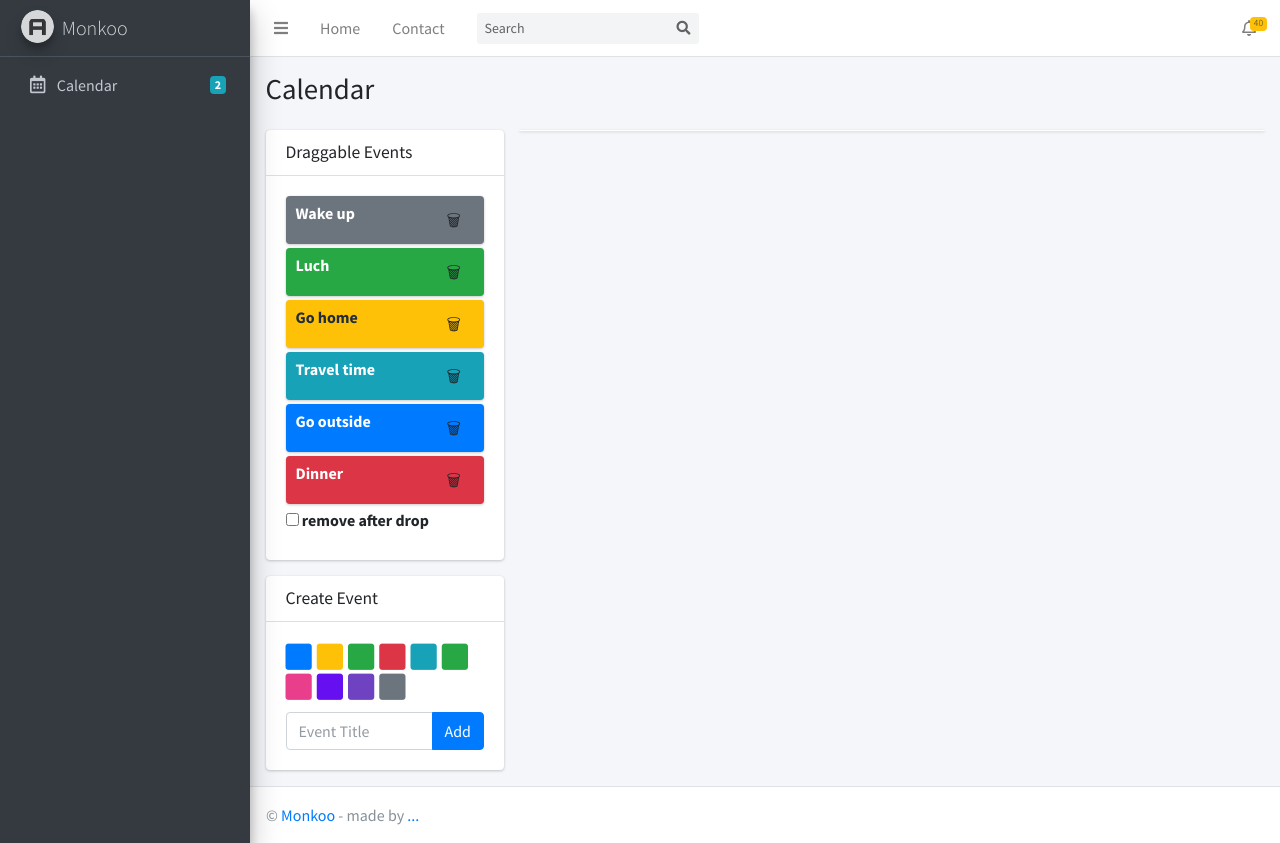
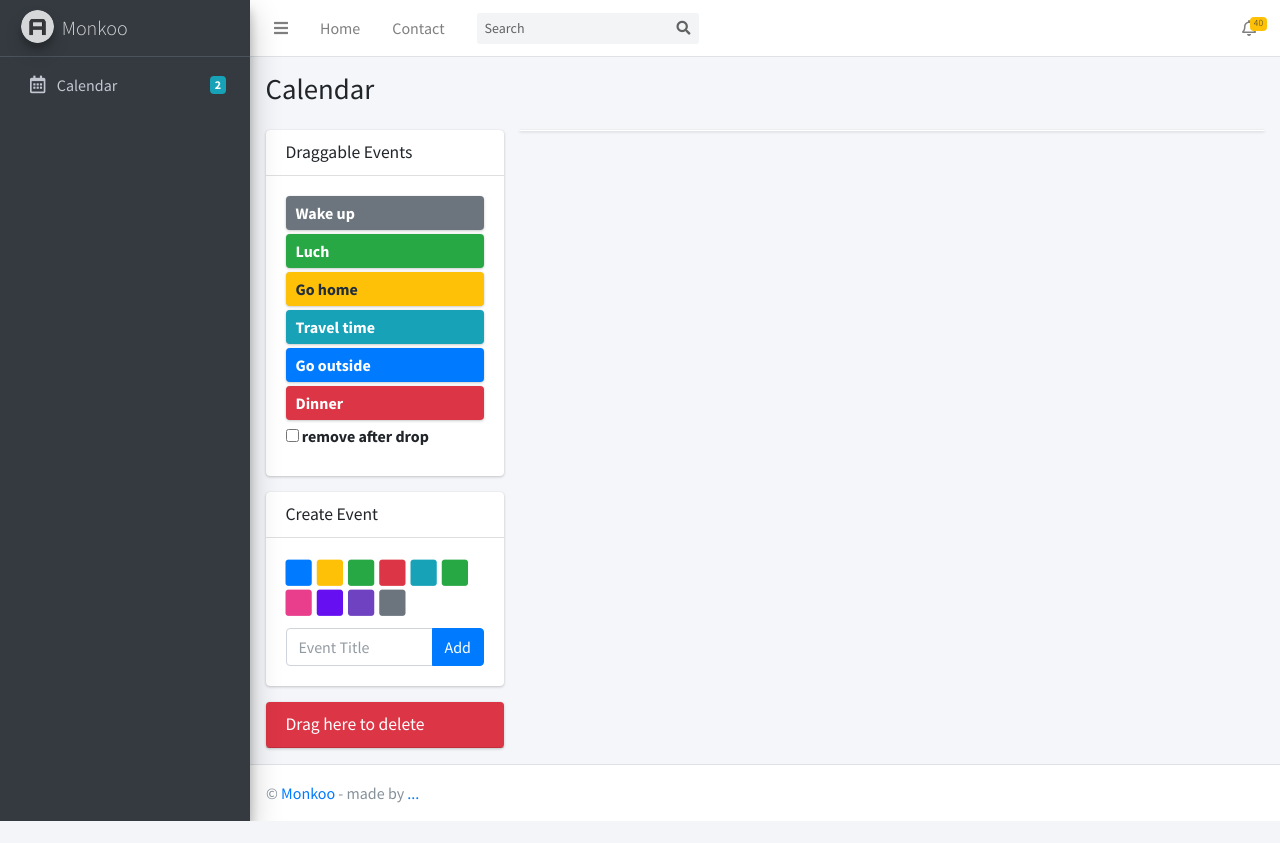
Before and after one commit to ElDoniis/monkooproject, a Django app: page /calendar.html in a window 1280 px wide. After the commit the page ends 821 px from the top, so only its background shows below. Run offline with Django 3.2, Linux system fonts and the light colour scheme; style sheets or scripts are compiled from the project's sources; some libraries are stand-ins or nearby versions.

Commit message:
drag here to delete button

```diff
--- a/apps/templates/home/calendar.html
+++ b/apps/templates/home/calendar.html
@@ -50,12 +50,12 @@
                 <div class="card-body">
                   <!-- the events -->
                   <div id="external-events">
-                    <div class="external-event bg-gray d-flex justify-content-between"><div>Wake up</div><div><button class= "btn opacity-0">🗑</button></div></div>
-                    <div class="external-event bg-success d-flex justify-content-between"><div>Luch</div><div><button class= "btn opacity-0">🗑</button></div></div>
-                    <div class="external-event bg-warning d-flex justify-content-between"><div>Go home</div><div><button class= "btn opacity-0">🗑</button></div></div>
-                    <div class="external-event bg-info d-flex justify-content-between"><div>Travel time</div><div><button class= "btn opacity-0">🗑</button></div></div>
-                    <div class="external-event bg-primary d-flex justify-content-between"><div>Go outside</div><div><button class= "btn opacity-0">🗑</button></div></div>
-                    <div class="external-event bg-danger d-flex justify-content-between"><div>Dinner</div><div><button class= "btn opacity-0">🗑</button></div></div>
+                    <div class="external-event bg-gray d-flex justify-content-between"><div>Wake up</div></div>
+                    <div class="external-event bg-success d-flex justify-content-between"><div>Luch</div></div>
+                    <div class="external-event bg-warning d-flex justify-content-between"><div>Go home</div></div>
+                    <div class="external-event bg-info d-flex justify-content-between"><div>Travel time</div></div>
+                    <div class="external-event bg-primary d-flex justify-content-between"><div>Go outside</div></div>
+                    <div class="external-event bg-danger d-flex justify-content-between"><div>Dinner</div></div>
 
                     <div class="checkbox">
                       <label for="drop-remove">
@@ -88,6 +88,7 @@
 
                     </ul>
                   </div>
+
                   <!-- /btn-group -->
                   <div class="input-group">
                     <input id="new-event" type="text" class="form-control" placeholder="Event Title">
@@ -98,6 +99,12 @@
                     <!-- /btn-group -->
                   </div>
                   <!-- /input-group -->
+                </div>
+
+              </div>
+              <div class="card text-white bg-danger mb-3">
+                <div class="card-header">
+                  <h3 class="card-title" >Drag here to delete</h3>
                 </div>
               </div>
             </div>
@@ -189,22 +196,18 @@
       var checkbox = document.getElementById('drop-remove');
       var calendarEl = document.getElementById('calendar');
 
+      events    : [
+          {
+            title          : 'Click for Google',
+            start          : new Date(y, m, 28),
+            end            : new Date(y, m, 29),
+            url            : 'https://www.google.com/',
+            backgroundColor: '#3c8dbc', //Primary (light-blue)
+            borderColor    : '#3c8dbc' //Primary (light-blue)
+          }
+        ]
       // initialize the external events
       // -----------------------------------------------------------------
-
-      new Draggable(containerEl, {
-        itemSelector: '.external-event',
-        eventData: function(eventEl) {
-          console.log(eventEl);
-          return {
-            title: eventEl.innerText,
-            backgroundColor: window.getComputedStyle( eventEl ,null).getPropertyValue('background-color'),
-            borderColor: window.getComputedStyle( eventEl ,null).getPropertyValue('background-color'),
-            textColor: window.getComputedStyle( eventEl ,null).getPropertyValue('color'),
-          };
-        }
-      });
-
       var calendar = new Calendar(calendarEl, {
         plugins: [ 'bootstrap', 'interaction', 'dayGrid', 'timeGrid' ],
         header    : {
@@ -214,26 +217,34 @@
         },
         'themeSystem': 'bootstrap',
         //Random default events
-        events    : [
-          {
-            title          : 'Click for Google',
-            start          : new Date(y, m, 28),
-            end            : new Date(y, m, 29),
-            url            : 'https://www.google.com/',
-            backgroundColor: '#3c8dbc', //Primary (light-blue)
-            borderColor    : '#3c8dbc' //Primary (light-blue)
-          }
-        ],
+
         editable  : true,
         droppable : true, // this allows things to be dropped onto the calendar !!!
         drop      : function(info) {
           // is the "remove after drop" checkbox checked?
+          console.log(info);
           if (checkbox.checked) {
             // if so, remove the element from the "Draggable Events" list
             info.draggedEl.parentNode.removeChild(info.draggedEl);
           }
         }
       });
+
+      new Draggable(containerEl, {
+        itemSelector: '.external-event',
+        eventData: function(eventEl) {
+          console.log(Calendar);
+          return {
+            title: eventEl.innerText,
+            backgroundColor: window.getComputedStyle( eventEl ,null).getPropertyValue('background-color'),
+            borderColor: window.getComputedStyle( eventEl ,null).getPropertyValue('background-color'),
+            textColor: window.getComputedStyle( eventEl ,null).getPropertyValue('color'),
+          };
+        }
+
+      });
+
+
 
       calendar.render();
       // $('#calendar').fullCalendar()
@@ -249,6 +260,7 @@
         $('#add-new-event').css({
           'background-color': currColor,
           'border-color'    : currColor
+
         })
       })
       $('#add-new-event').click(function (e) {
```
